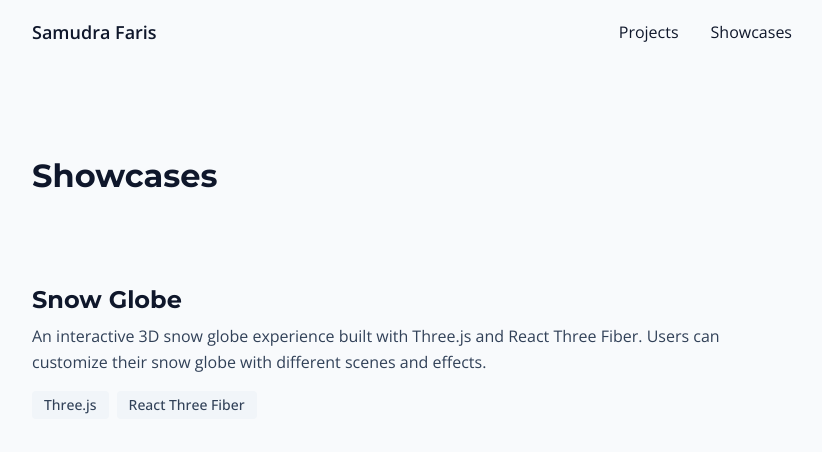
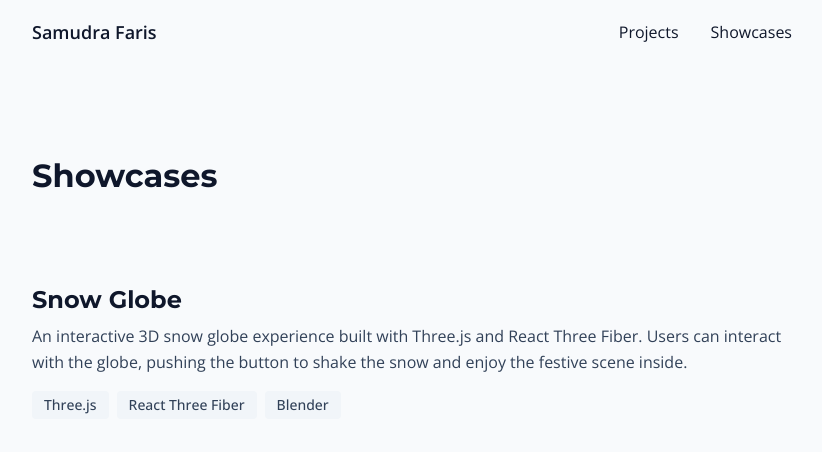
Before and after one commit to samudraarq/samudra-web, a Next.js app: page /showcases in a window 1280 px wide. Shown: the top 452 px of the page, without its empty margins (228-1050 px from the left). Built offline with nearby package versions, Linux system fonts and the light colour scheme.

Commit message:
change snow globe explanation

```diff
--- a/src/data/showcases.ts
+++ b/src/data/showcases.ts
@@ -12,7 +12,7 @@ export const showcases: Showcase[] = [
     title: "Snow Globe",
     url: "/showcases/snow-globe",
     description:
-      "An interactive 3D snow globe experience built with Three.js and React Three Fiber. Users can customize their snow globe with different scenes and effects.",
-    technologies: ["Three.js", "React Three Fiber"],
+      "An interactive 3D snow globe experience built with Three.js and React Three Fiber. Users can interact with the globe, pushing the button to shake the snow and enjoy the festive scene inside.",
+    technologies: ["Three.js", "React Three Fiber", "Blender"],
   },
 ];
```
